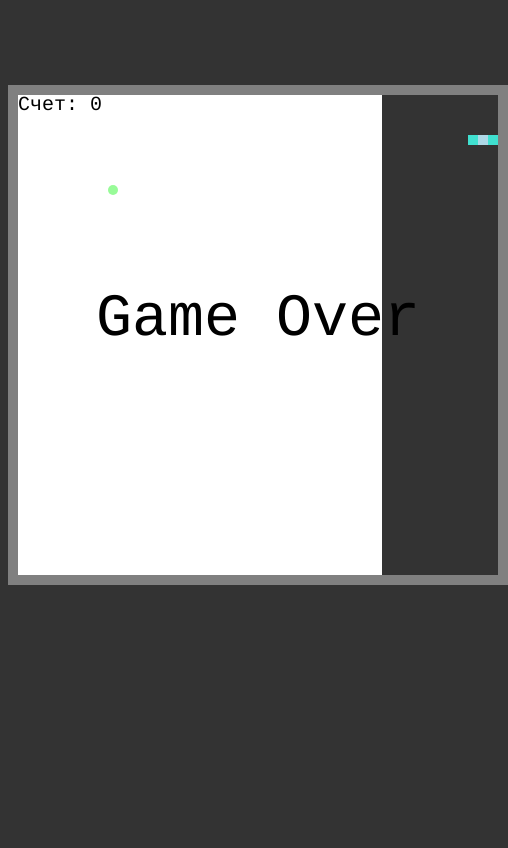
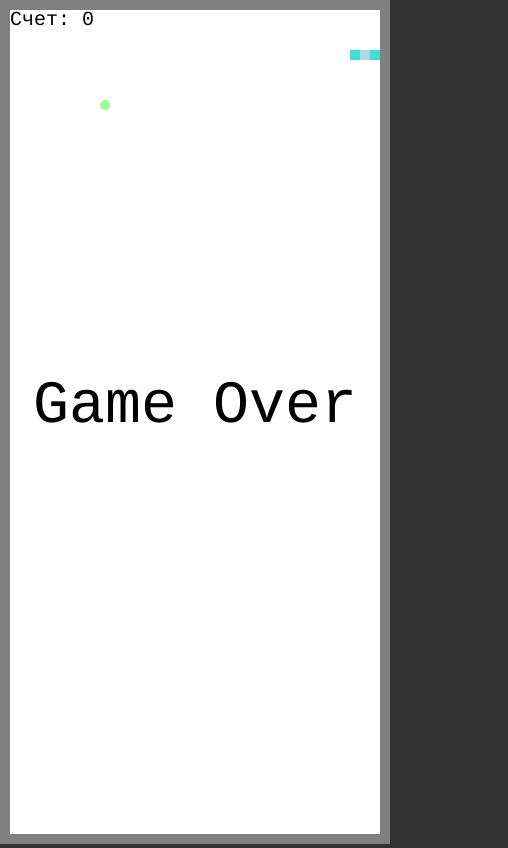
Before and after one commit to a-davlatov/snake, a plain HTML site: page index.html in a window 390 px wide. Shown: the whole page, 508 px wide, since content can reach past the window. Drawn offline with Linux system fonts and the light colour scheme.

Commit message:
swipe event

```diff
--- a/css/style.css
+++ b/css/style.css
@@ -1,12 +1,20 @@
 body {
+	margin: 0;
 	background-color: #333;
 }
 
-div {
+.wrapper {
 	width: 100%;
 	max-width: 500px;
 	height: 500px;
-	margin: 0 auto;
+	margin: 85px auto 0;
 	background-color: #fff;
 	margin-top: 85px;
 }
+
+@media (max-width: 768px) {
+	.wrapper {
+		margin: 0;
+		max-width: none;
+	}
+}
--- a/index.html
+++ b/index.html
@@ -6,9 +6,10 @@
 	<link rel="stylesheet" href="./css/style.css">
 </head>
 <body>
-	<div>
-	<canvas id="canvas" width="500" height="500"></canvas>
+	<div class="wrapper" id="wrapper">
+		<canvas id="canvas" width="500" height="500"></canvas>
 	</div>
+
 	<script src="./js/jquery-3.4.1.min.js"></script>
 	<script src="./js/jquery.touchSwipe.min.js"></script>
 	<script src="./js/app.js"></script>
--- a/js/app.js
+++ b/js/app.js
@@ -1,6 +1,17 @@
 // Настройка <<холста>>
 var canvas = document.getElementById("canvas");
 var ctx = canvas.getContext("2d");
+
+console.log(window.innerWidth);
+const wrapper = document.getElementById("wrapper");
+if (window.innerWidth <= 768) {
+	console.log('mobile');
+
+	wrapper.style.width = window.innerWidth + 'px';
+	wrapper.style.height = window.innerHeight + 'px';
+	canvas.width = window.innerWidth;
+	canvas.height = window.innerHeight;
+}
 
 // Получаем ширину и высоту элемента canvas
 var width = canvas.width;
@@ -8,8 +19,8 @@ var height = canvas.height;
 
 // Вычесляем ширину и высоту в ячейках
 var blockSize = 10;
-var widthInBlocks = width / blockSize;
-var heightInBlocks = height / blockSize;
+var widthInBlocks = Math.floor( width / blockSize );
+var heightInBlocks = Math.floor( height / blockSize );
 
 // Устанавливаем счет в 0
 var score = 0;
@@ -41,7 +52,7 @@ var gameOver = function () {
 	ctx.fillText("Game Over", width / 2, height / 2);
 };
 
-// Рисуем окружность (используя функцию из главы 14)
+// Рисуем окружность
 var circle = function (x, y, radius, fillCircle) {
 	ctx.beginPath();
 	ctx.arc(x, y, radius, 0, Math.PI * 2, false);
@@ -231,6 +242,8 @@ $("body").keydown(function (event) {
 		snake.setDirections(newDirection);
 	}
 });
+
+// Обрабатываем тач-события для работы на мобильных приложениях
 $('#canvas').swipe( {
     swipeStatus:function(event, phase, direction, distance, duration, fingerCount, fingerData, currentDirection)
     {
```
